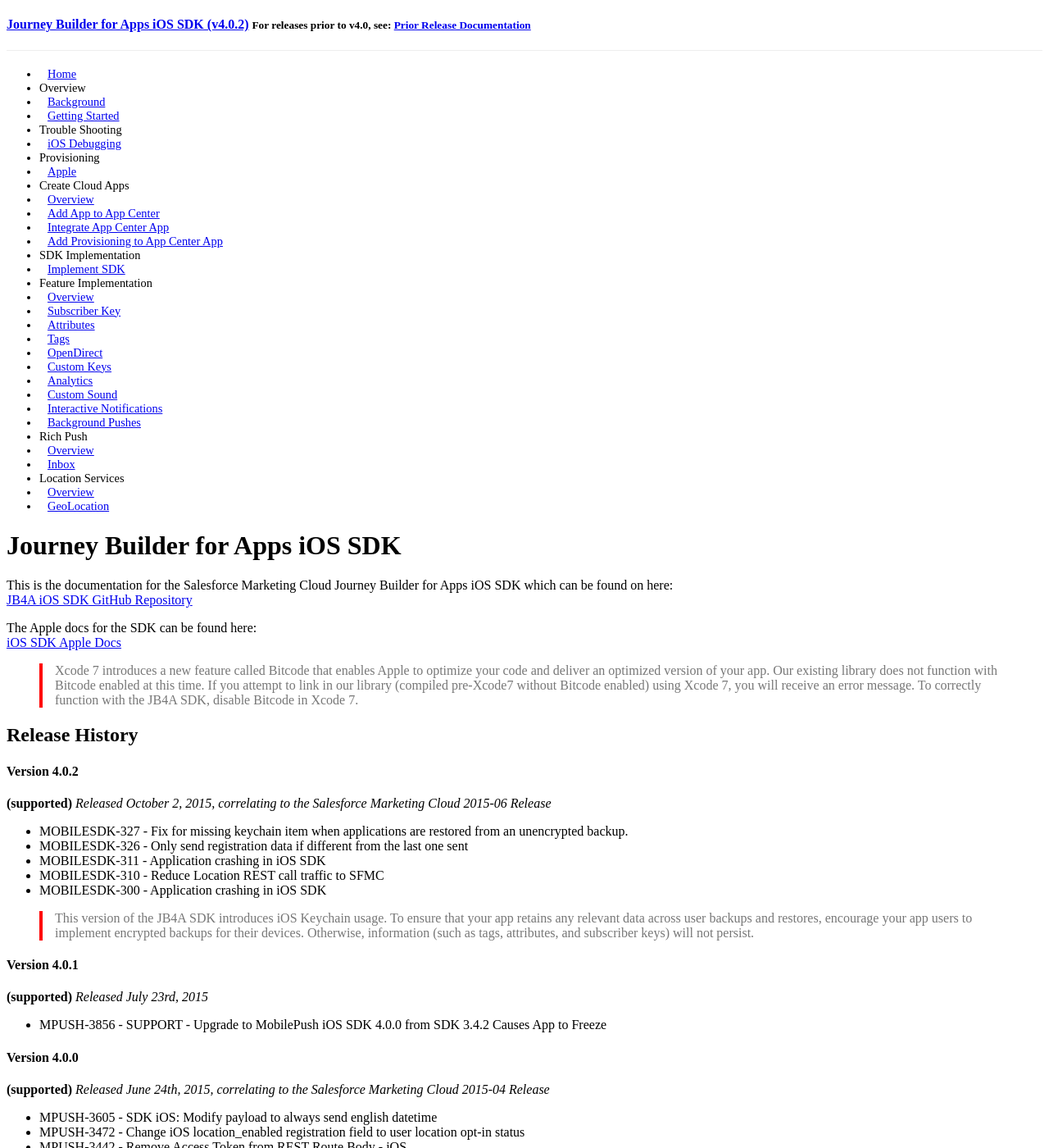
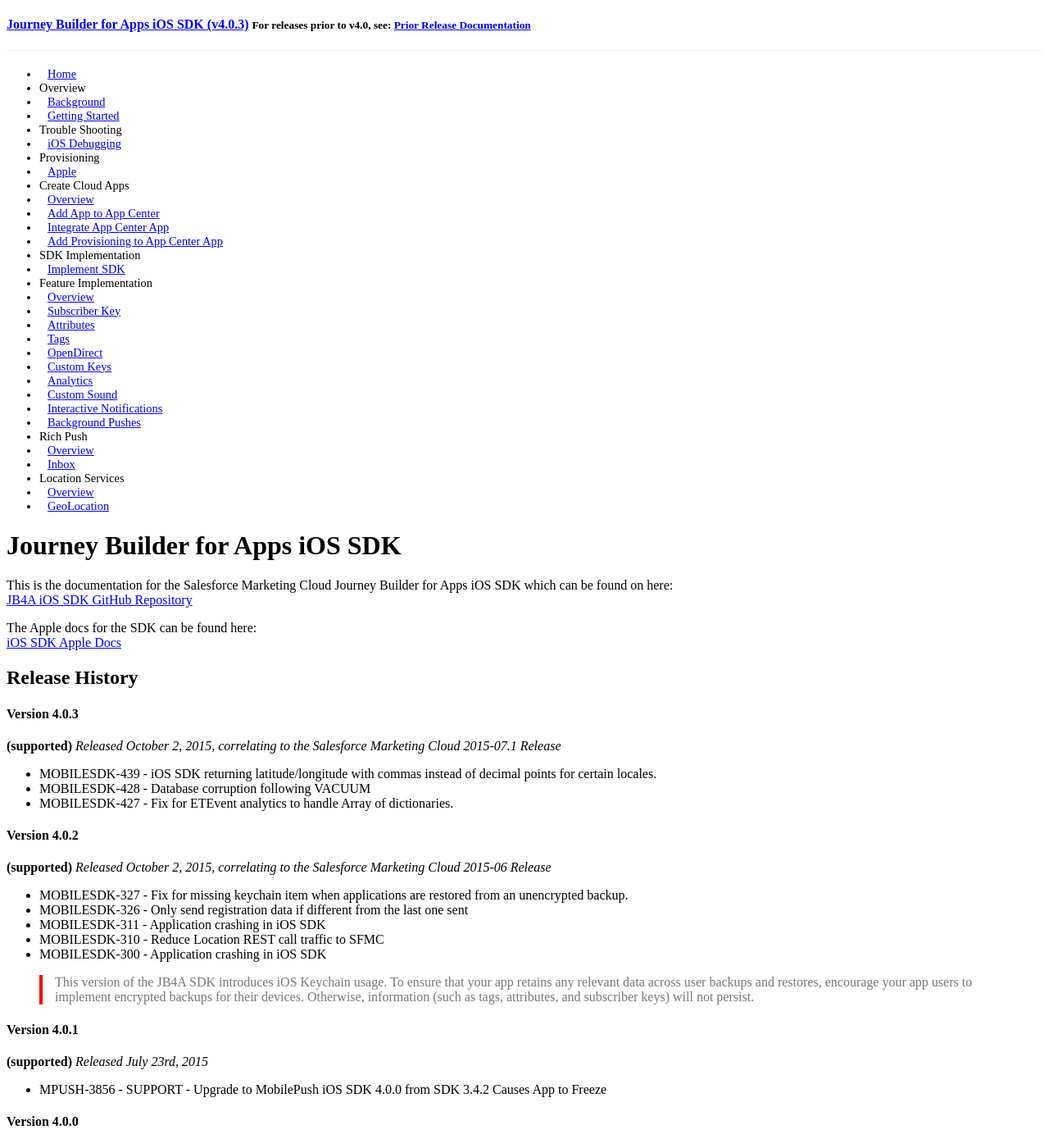
Before and after one commit to salesforce-marketingcloud/JB4A-SDK-iOS, a Jekyll site: the page built from index.md, in a window 1280 px wide and 1400 px high. Shown: the whole window at 82% size. Built offline with Jekyll 4.4.1, drawn with Linux system fonts in a browser that asks for light colours; a style sheet for code colours, icons or effects is not loaded; some of the changed text lies outside the part shown.

Commit message:
Hotfix Updates
Hotfix Updates for 4.0.3

```diff
--- a/_config.yml
+++ b/_config.yml
@@ -1,5 +1,5 @@
 # Site title and subtitle. This is used in _includes/header.html
-title: 'Journey Builder for Apps iOS SDK (v4.0.2)'
+title: 'Journey Builder for Apps iOS SDK (v4.0.3)'
 subtitle: 'For releases prior to v4.0, see: '
 link: '<a href="https://code.exacttarget.com/apis-sdks/journey-builder-for-apps" target="_blank">Prior Release Documentation</a>'
 
@@ -16,7 +16,7 @@
 navigation: 1
 
 # URL to source code, used in _includes/footer.html
-codeurl: 'https://github.com/ExactTarget/JB4A-SDK-iOS'
+codeurl: 'https://github.com/salesforce-marketingcloud/JB4A-SDK-iOS'
 
 # Default categories (in order) to appear in the navigation
 sections: [
@@ -34,7 +34,7 @@
 # Keep as an empty string if served up at the root. If served up at a specific
 # path (e.g. on GitHub pages) leave off the trailing slash, e.g. /my-project
 baseurl: "/JB4A-SDK-iOS" # the subpath of your site, e.g. /blog/
-url: "http://exacttarget.github.io" # the base hostname & protocol for your site
+url: "http://salesforce-marketingcloud.github.io" # the base hostname & protocol for your site
 
 # Dates are not included in permalinks
 permalink: none
--- a/index.md
+++ b/index.md
@@ -10,9 +10,15 @@
 The Apple docs for the SDK can be found here:<br/>
 <a href="{{ site.baseurl }}/appledoc/index.html" target="_blank">iOS SDK Apple Docs</a>
 
-> Xcode 7 introduces a new feature called Bitcode that enables Apple to optimize your code and deliver an optimized version of your app. Our existing library does not function with Bitcode enabled at this time. If you attempt to link in our library (compiled pre-Xcode7 without Bitcode enabled) using Xcode 7, you will receive an error message. To correctly function with the JB4A SDK, disable Bitcode in Xcode 7.
+## Release History
 
-## Release History
+#### Version 4.0.3
+**(supported)**
+_Released October 2, 2015, correlating to the Salesforce Marketing Cloud 2015-07.1 Release_<br/>
+
+* MOBILESDK-439 - iOS SDK returning latitude/longitude with commas instead of decimal points for certain locales.
+* MOBILESDK-428 - Database corruption following VACUUM
+* MOBILESDK-427 - Fix for ETEvent analytics to handle Array of dictionaries.
 
 #### Version 4.0.2
 **(supported)**
```
